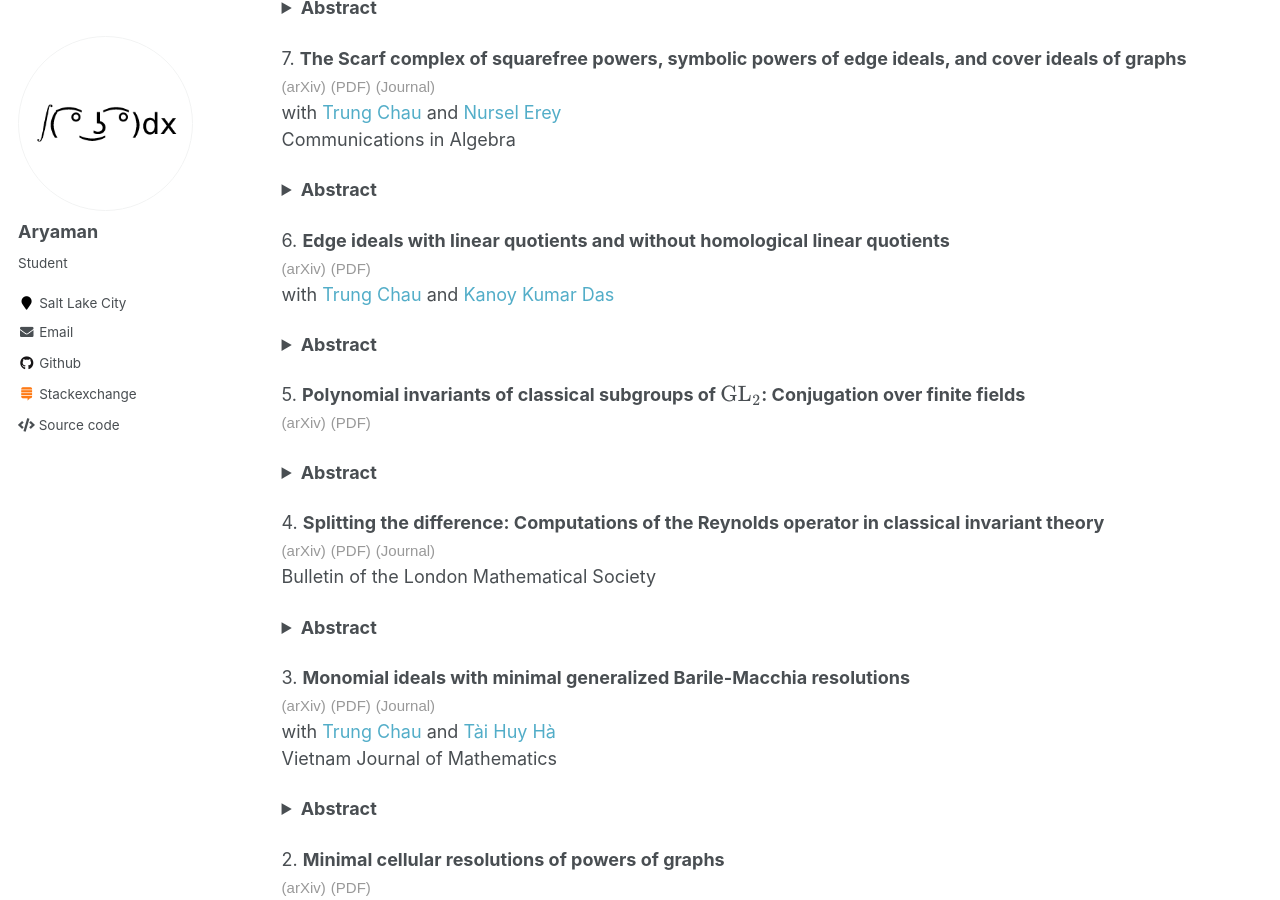
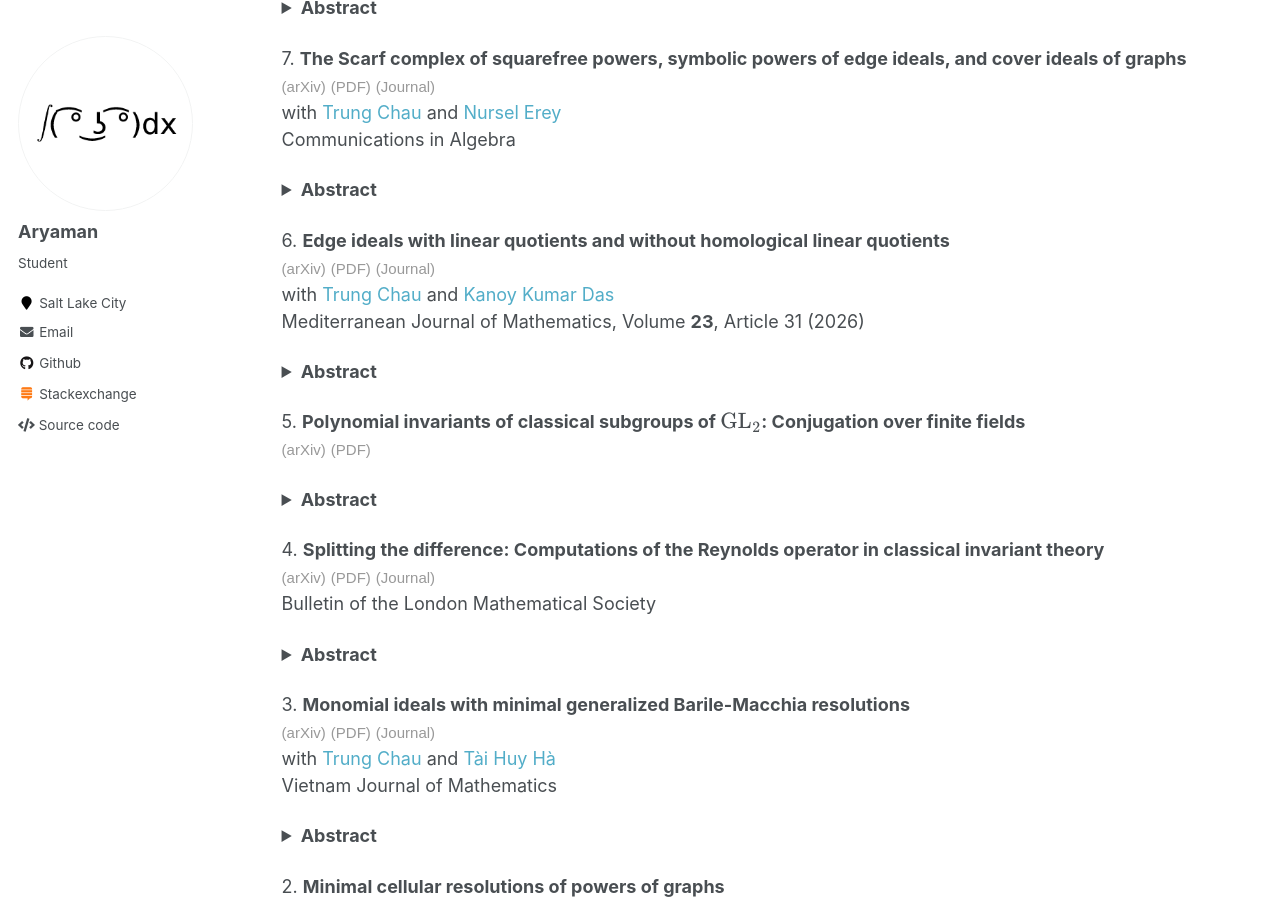
Before and after one commit to aryamanmaithani/math, a Jekyll site: the page built from _pages/papers.html, in a window 1280 px wide and 900 px high, scrolled down 470 px. Built offline with Jekyll 4.4.1, drawn with Linux system fonts in a browser that asks for light colours; formulas are drawn with MathJax 3.

Commit message:
update with med paper

```diff
--- a/_pages/papers.html
+++ b/_pages/papers.html
@@ -38,8 +38,9 @@
 
 <p>
 6. <b>Edge ideals with linear quotients and without homological linear quotients</b> <br>
- <a href="https://arxiv.org/abs/2503.11424" target="_blank"><span style="font-family: sans-serif, 'Open Sans';color: #999;font-size: 15px;">(arXiv)</span></a> <a href="chau_das_maithani_homological_shift_ideals.pdf" target="_blank"><span style="font-family: sans-serif, 'Open Sans';color: #999;font-size: 15px;">(PDF)</span></a> <br>
+ <a href="https://arxiv.org/abs/2503.11424" target="_blank"><span style="font-family: sans-serif, 'Open Sans';color: #999;font-size: 15px;">(arXiv)</span></a> <a href="chau_das_maithani_homological_shift_ideals.pdf" target="_blank"><span style="font-family: sans-serif, 'Open Sans';color: #999;font-size: 15px;">(PDF)</span></a> <a href="https://rdcu.be/eUKiy" target="_blank"><span style="font-family: sans-serif, 'Open Sans';color: #999;font-size: 15px;">(Journal)</span></a> <br>
 with <a href="https://trungchaumath.github.io/" target="_blank">Trung Chau</a> and <a href="https://sites.google.com/site/kanoysclassichomepage/" target="_blank">Kanoy Kumar Das</a> <br>
+Mediterranean Journal of Mathematics, Volume <b>23</b>, Article 31 (2026) <br>
 <details> <summary><b>Abstract</b></summary>
 A monomial ideal $I$ is said to have homological linear quotients if for each $k\geq 0$, the homological shift ideal $\mathrm{HS}_k(I)$ has linear quotients. It is a well-known fact that if an edge ideal $I(G)$ has homological linear quotients, then $G$ is co-chordal. We construct a family of co-chordal graphs $\{\mathrm{H}_n^c\}_{n\geq 6}$ and propose a conjecture that an edge ideal $I(G)$ has homological linear quotients if and only if $G$ is co-chordal and $\mathrm{H}_n^c$-free for any $n\geq 6$. In this paper, we prove one direction of the conjecture. Moreover, we study possible patterns of pairs $(G,k)$ of a co-chordal graph $G$ and integer $k$ such that $\mathrm{HS}_k(I(G))$ has linear quotients.
 </details>
--- a/codes/papers_page_generator/papers.txt
+++ b/codes/papers_page_generator/papers.txt
@@ -26,6 +26,9 @@
 coauthors: TC, KKD
 arxiv: 2503.11424
 pdf: chau_das_maithani_homological_shift_ideals
+doi: 10.1007/s00009-025-03028-5
+journal: https://rdcu.be/eUKiy
+cite: Mediterranean Journal of Mathematics, Volume <b>23</b>, Article 31 (2026)
 =========
 5
 title: Polynomial invariants of classical subgroups of $\operatorname{GL}_{2}$: Conjugation over finite fields
```
